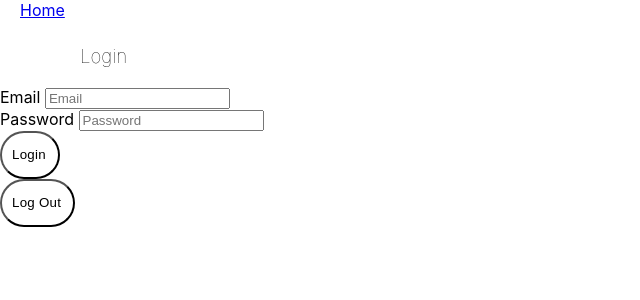
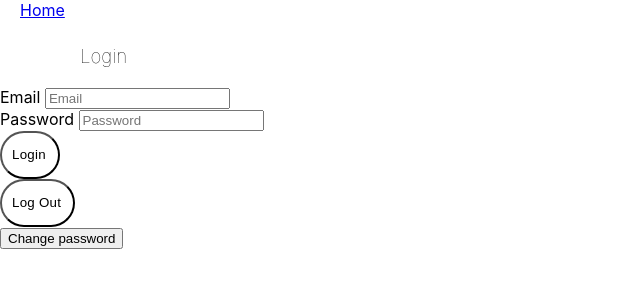
Before and after one commit to azhitkev/se3316-azhitkev-cblatt-pdayarat-lab4, a React (Create React App) app in the folder music-app/: page /login in a window 1280 px wide. Shown: the top 300 px of the page, without its empty margins (0-640 px from the left). Built offline with nearby package versions, Linux system fonts and the light colour scheme; no server answers.

Commit message:
added password change/reset for user

```diff
--- a/music-app/src/components/LoginPage.js
+++ b/music-app/src/components/LoginPage.js
@@ -1,5 +1,9 @@
 import React, { useEffect, useState } from "react";
-import { onAuthStateChanged, signOut } from "firebase/auth";
+import {
+  onAuthStateChanged,
+  sendPasswordResetEmail,
+  signOut,
+} from "firebase/auth";
 import { auth } from "../firebase-config";
 import { signInWithEmailAndPassword } from "firebase/auth";
 import { useNavigate, Link } from "react-router-dom";
@@ -20,6 +24,16 @@ export function LoginPage() {
     );
     userRole = await userRole.json();
     console.log("THE USER ROLE IS:" + userRole);
+  };
+
+  const sendPasswordReset = async () => {
+    try {
+      await sendPasswordResetEmail(auth, emailLogin);
+      alert("Password reset link sent!");
+    } catch (err) {
+      console.log(err);
+      alert(err.message);
+    }
   };
 
   useEffect(() => {
@@ -116,6 +130,9 @@ export function LoginPage() {
         <button type="submit" onClick={logout} class="btn">
           Log Out
         </button>
+        <button onClick={() => sendPasswordReset(emailLogin)}>
+          Change password
+        </button>
       </div>
     </div>
   );
```
